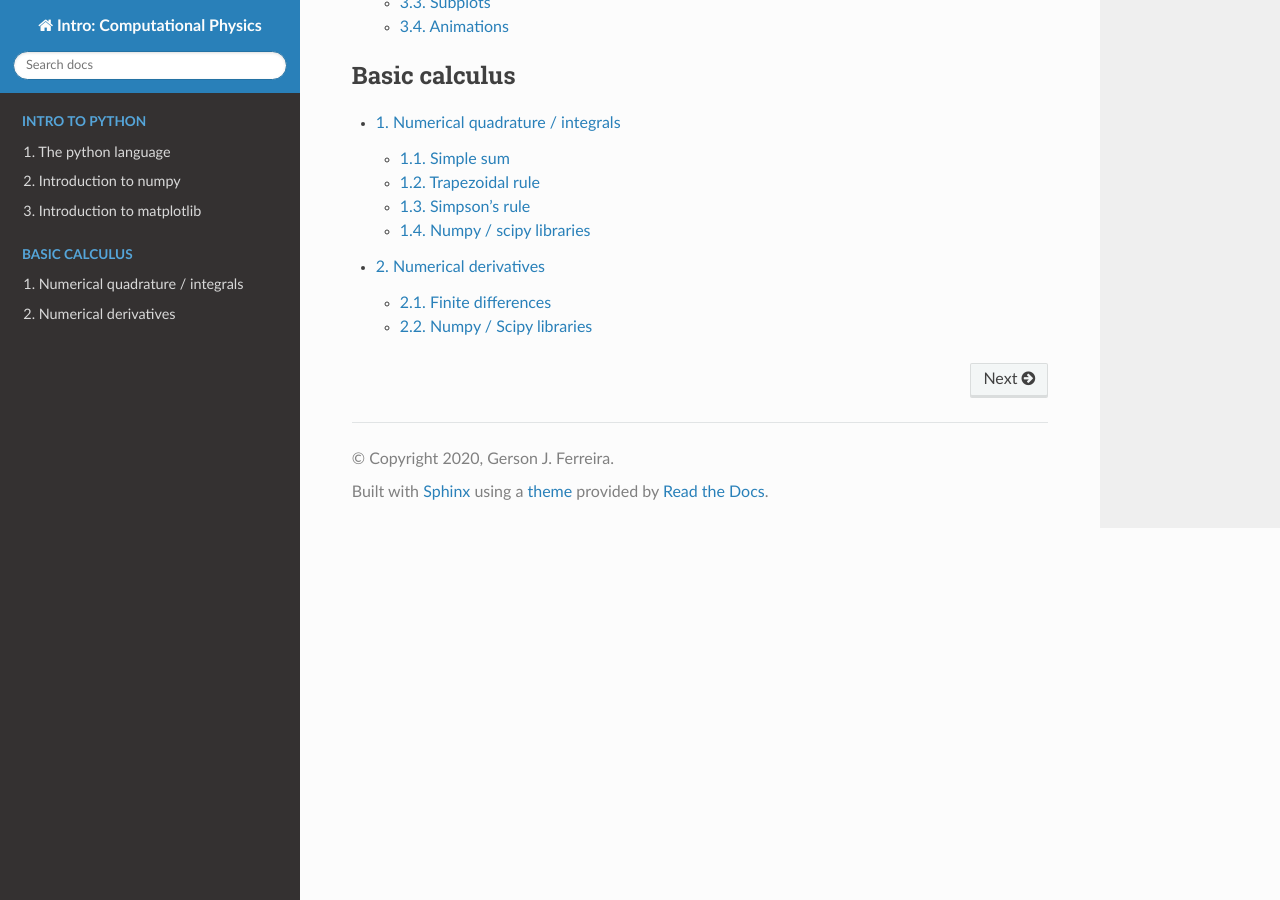
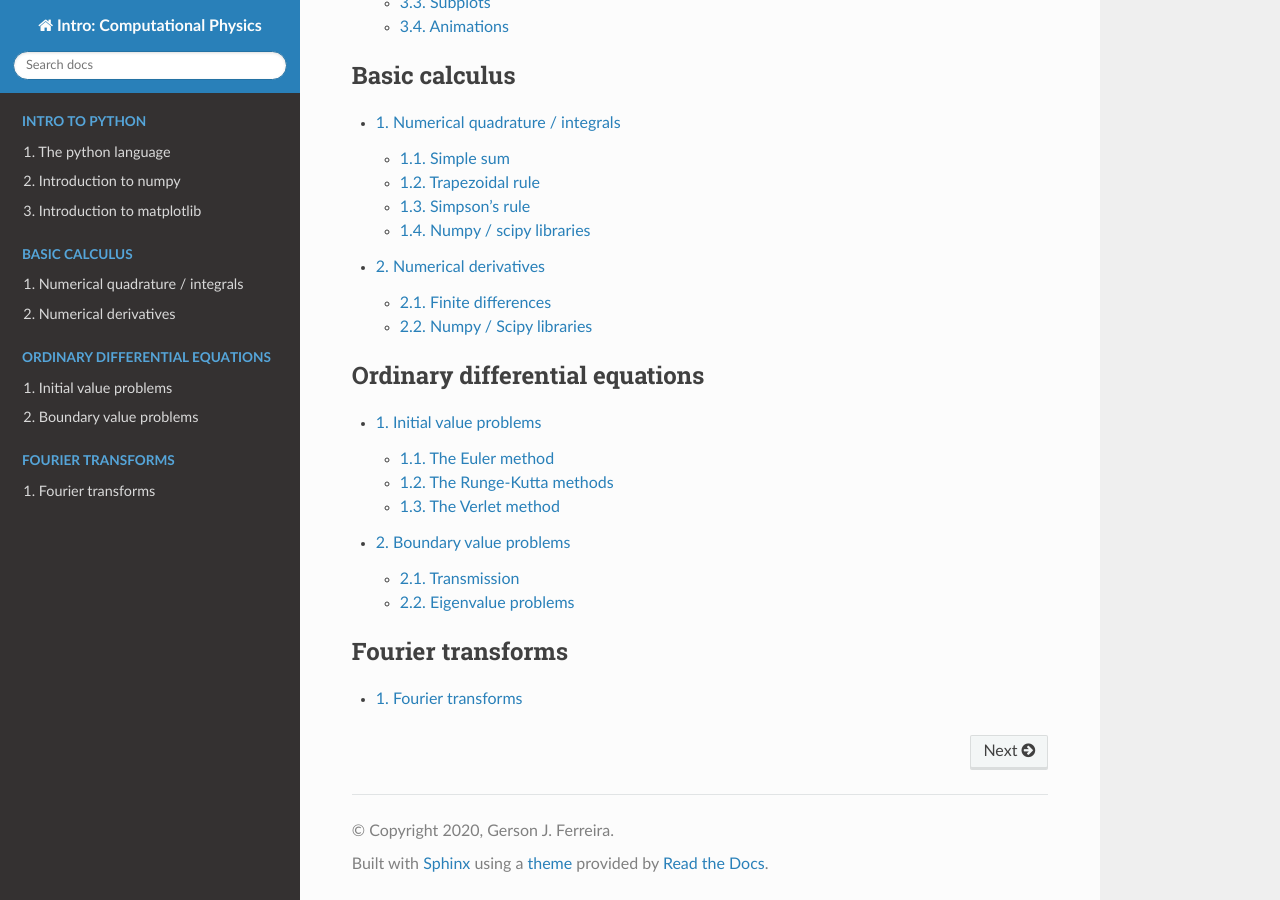
Before and after one commit to gersonjferreira/Computational-Physics-Class-Notes, a Sphinx documentation site: the page built from docs/index.rst, in a window 1280 px wide and 900 px high, scrolled down 888 px. Built offline with Sphinx 7.4.7 and the Read the Docs theme 2.0.0, drawn with Linux system fonts in a browser that asks for light colours.

Commit message:
building the toc

```diff
--- /dev/null
+++ b/docs/fft/intro_fft.rst
@@ -0,0 +1,2 @@
+Fourier transforms
+==================
--- a/docs/index.rst
+++ b/docs/index.rst
@@ -32,3 +32,18 @@ That's it. Everything else is variations of these approximations. Now, let's go
 
    calculus/integrals.rst
    calculus/derivatives.rst
+
+.. toctree::
+   :numbered:
+   :maxdepth: 2
+   :caption: Ordinary differential equations
+
+   ode/initialvalueproblems.rst
+   ode/boundary_value_problems.rst
+
+.. toctree::
+   :numbered:
+   :maxdepth: 2
+   :caption: Fourier transforms
+
+   fft/intro_fft.rst
--- /dev/null
+++ b/docs/ode/boundary_value_problems.rst
@@ -0,0 +1,8 @@
+Boundary value problems
+=======================
+
+Transmission
+------------
+
+Eigenvalue problems
+-------------------
--- /dev/null
+++ b/docs/ode/initialvalueproblems.rst
@@ -0,0 +1,11 @@
+Initial value problems
+======================
+
+The Euler method
+----------------
+
+The Runge-Kutta methods
+-----------------------
+
+The Verlet method
+-----------------
```
